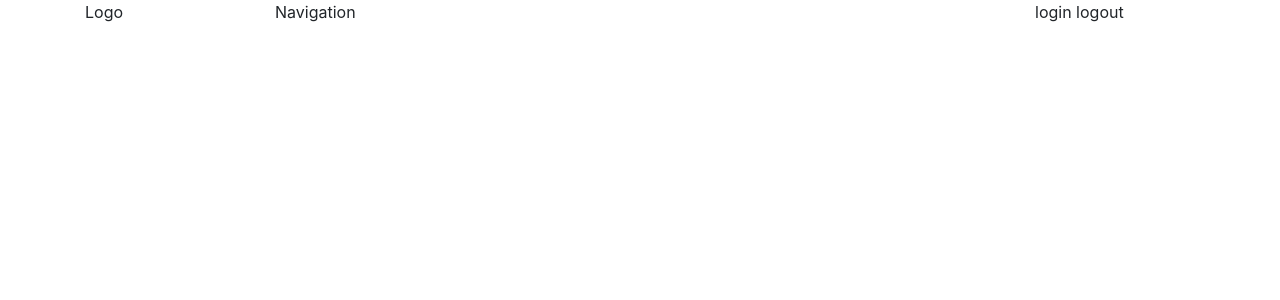
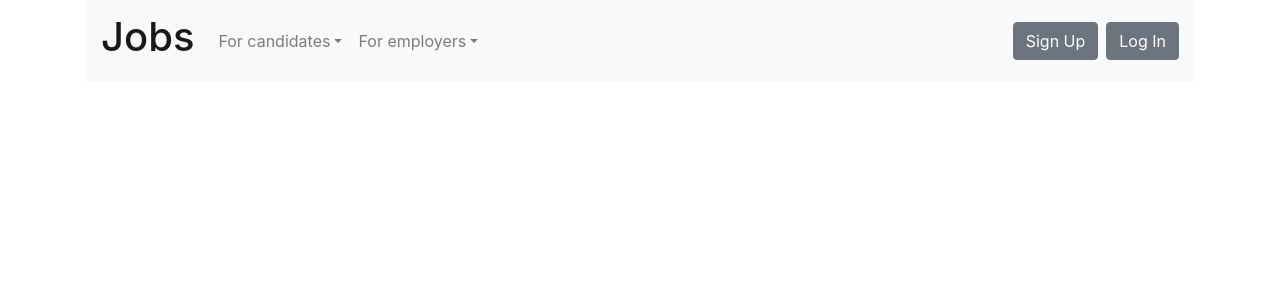
Before and after one commit to aminedammak/Jobs_website, a React (Create React App) app: page / in a window 1280 px wide. Shown: the top 300 px of the page. Built offline with nearby package versions, Linux system fonts and the light colour scheme.

Commit message:
Created the main navigation

```diff
--- a/package.json
+++ b/package.json
@@ -7,7 +7,8 @@
     "react": "^16.11.0",
     "react-bootstrap": "^1.0.0-beta.14",
     "react-dom": "^16.11.0",
-    "react-scripts": "3.2.0"
+    "react-scripts": "3.2.0",
+    "styled-components": "^4.4.1"
   },
   "scripts": {
     "start": "react-scripts start",
--- a/src/App.js
+++ b/src/App.js
@@ -1,5 +1,5 @@
 import React, { useState, useEffect } from 'react';
-import Header from "./components/Header";
+import Header from "./components/Header/Header";
 
 function App() {
   return (
--- a/src/components/Header.js
+++ b/src/components/Header/Header.js
@@ -1,15 +1,12 @@
 import React from 'react';
 import { Container, Col, Row } from 'react-bootstrap';
+import Navigation from "./Navigation";
 
 export default function header() {
     return (
         <div className="header">
             <Container>
-                <Row>
-                    <Col sm={2}>Logo</Col>
-                    <Col sm={6}>Navigation</Col>
-                    <Col sm={{span:2, offset: 2}}>login logout</Col>
-                </Row>
+                <Navigation />
             </Container>
         </div>
     )
--- /dev/null
+++ b/src/components/Header/Navigation.js
@@ -0,0 +1,30 @@
+import React from 'react';
+import styled from 'styled-components';
+import { Button, Navbar, Nav, NavDropdown, Form, FormControl } from 'react-bootstrap';
+
+export default function Navigation() {
+    return (
+        <Navbar bg="light" expand="lg">
+            <Navbar.Brand href="#home"><h1>Jobs</h1></Navbar.Brand>
+            <Navbar.Toggle aria-controls="basic-navbar-nav" />
+            <Navbar.Collapse id="basic-navbar-nav">
+                <Nav className="mr-auto">
+                    <NavDropdown title="For candidates" id="basic-nav-dropdown">
+                        <NavDropdown.Item href="#action/3.1">Browse Jobs</NavDropdown.Item>
+                        <NavDropdown.Item href="#action/3.2">Browse categories</NavDropdown.Item>
+                        <NavDropdown.Item href="#action/3.3">Browser companies</NavDropdown.Item>
+                    </NavDropdown>
+                    <NavDropdown title="For employers" id="basic-nav-dropdown-2">
+                        <NavDropdown.Item href="#action/3.1">Browse candidates</NavDropdown.Item>
+                        <NavDropdown.Item href="#action/3.2">Post a job</NavDropdown.Item>
+                        <NavDropdown.Item href="#action/3.3">Employer dashboard</NavDropdown.Item>
+                    </NavDropdown>
+                </Nav>
+                <div className="logging-btn">
+                    <Button variant="secondary" className="m-2">Sign Up</Button>
+                    <Button variant="secondary" className="my-2">Log In</Button>
+                </div>
+            </Navbar.Collapse>
+        </Navbar>
+    )
+}
```
Also changed, not shown: 1 other file (tests, documents, lock files or other folders).
